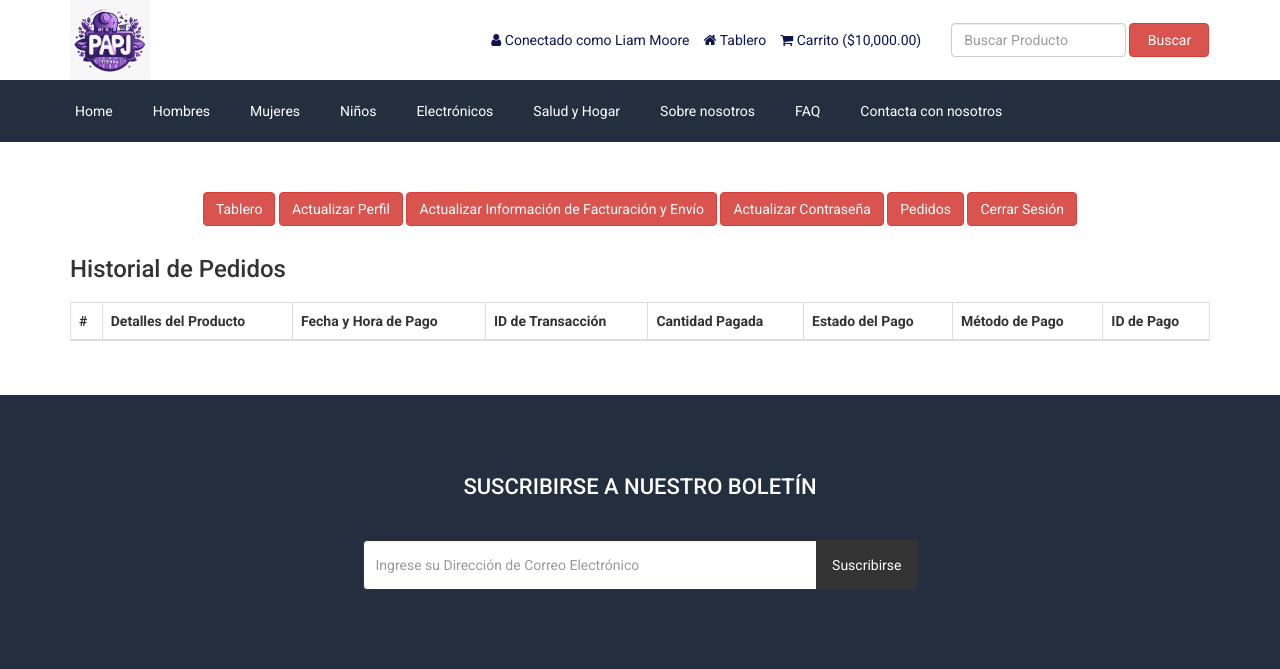
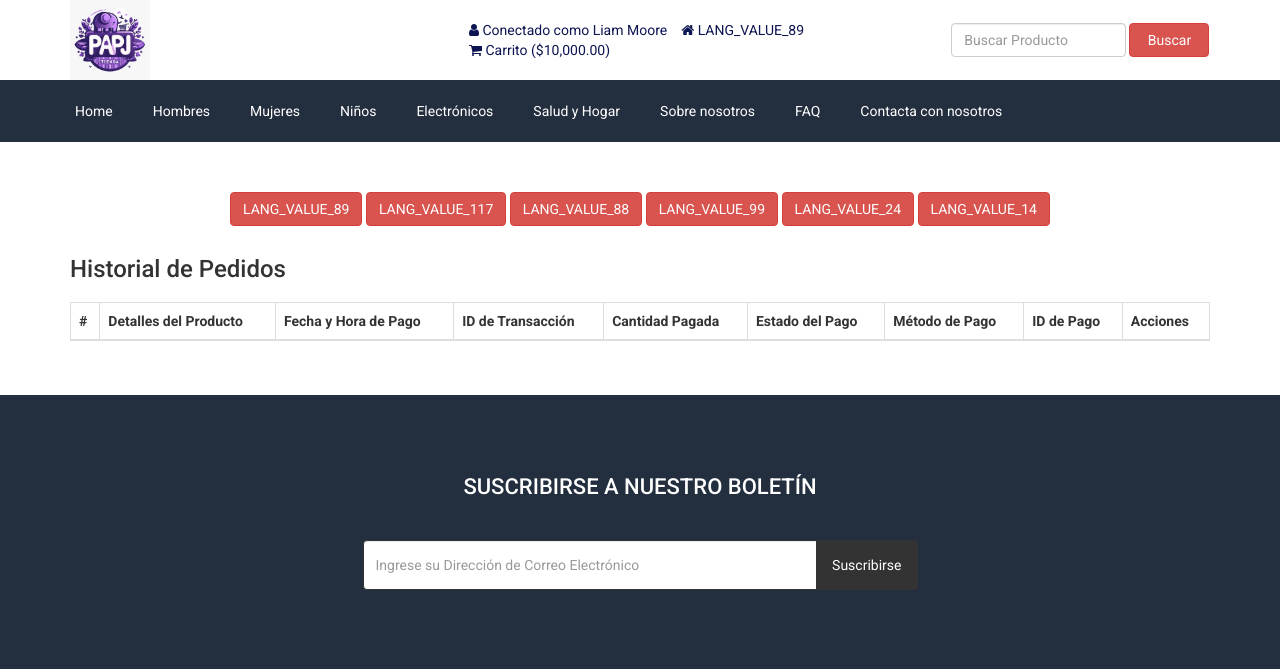
Before and after one commit to Josh27110/Repositorio-Sitio-Web, a PHP site: page /customer-order.php in a window 1280 px wide. Shown: the top 669 px of the page. Run offline with PHP 8.4, Linux system fonts and the light colour scheme; a user stored in the database is signed in; data comes from the database, SQL or seed files in the repository; lists and menus that the app fills with data are empty; some libraries are stand-ins or nearby versions.

Commit message:
Update customer-order.php
agregar boton en tabla para generar pdf

```diff
--- a/ecomPHP/customer-order.php
+++ b/ecomPHP/customer-order.php
@@ -38,6 +38,7 @@ if(!isset($_SESSION['customer'])) {
                                     <th><?php echo LANG_VALUE_30; ?></th>
                                     <th><?php echo LANG_VALUE_31; ?></th>
                                     <th><?php echo LANG_VALUE_32; ?></th>
+                                    <th>Acciones</th>
                                 </tr>
                             </thead>
                             <tbody>
@@ -171,6 +172,7 @@ if(!isset($_SESSION['customer'])) {
                                         <td><?php echo $row['payment_status']; ?></td>
                                         <td><?php echo $row['payment_method']; ?></td>
                                         <td><?php echo $row['payment_id']; ?></td>
+                                        <td><a href="generate-pdf.php?payment_id=<?php echo $row['payment_id']; ?>" class="btn btn-primary">Descargar PDF</a></td>
                                     </tr>
                                     <?php
                                 }
```
